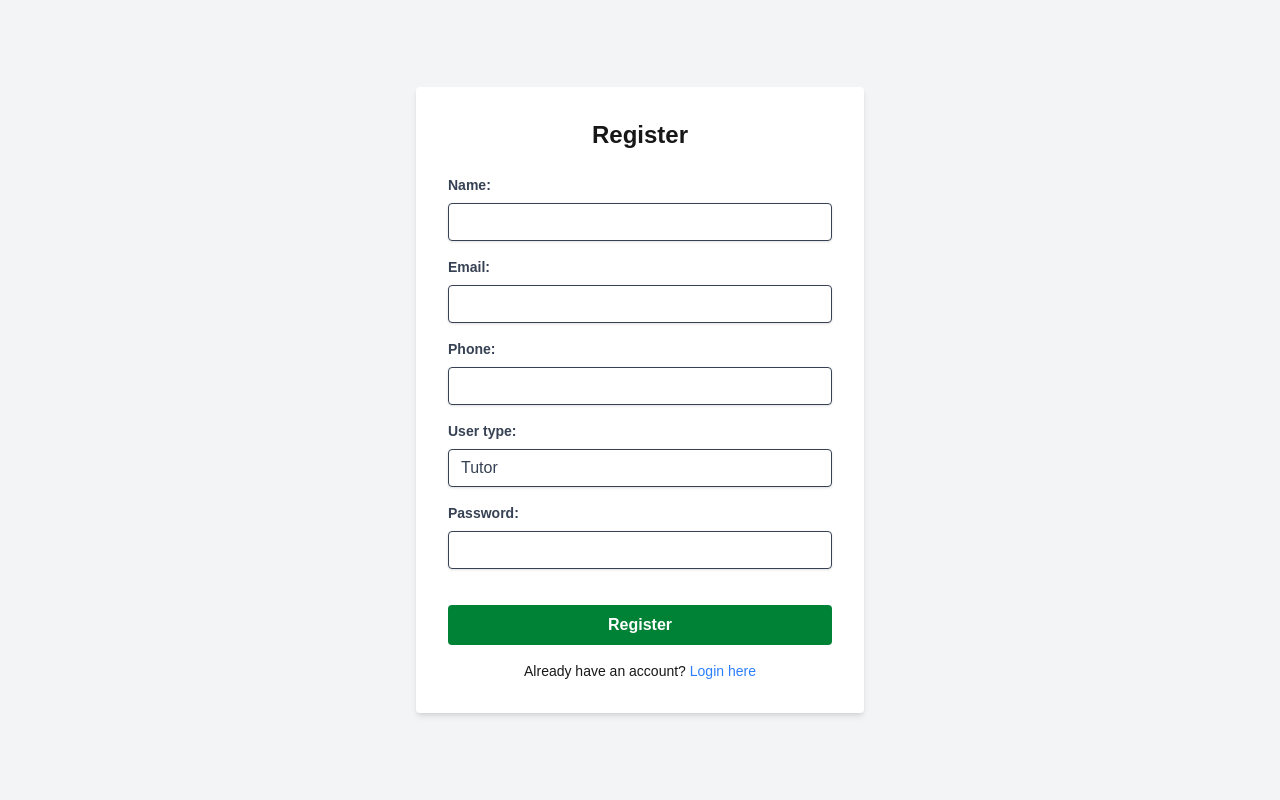
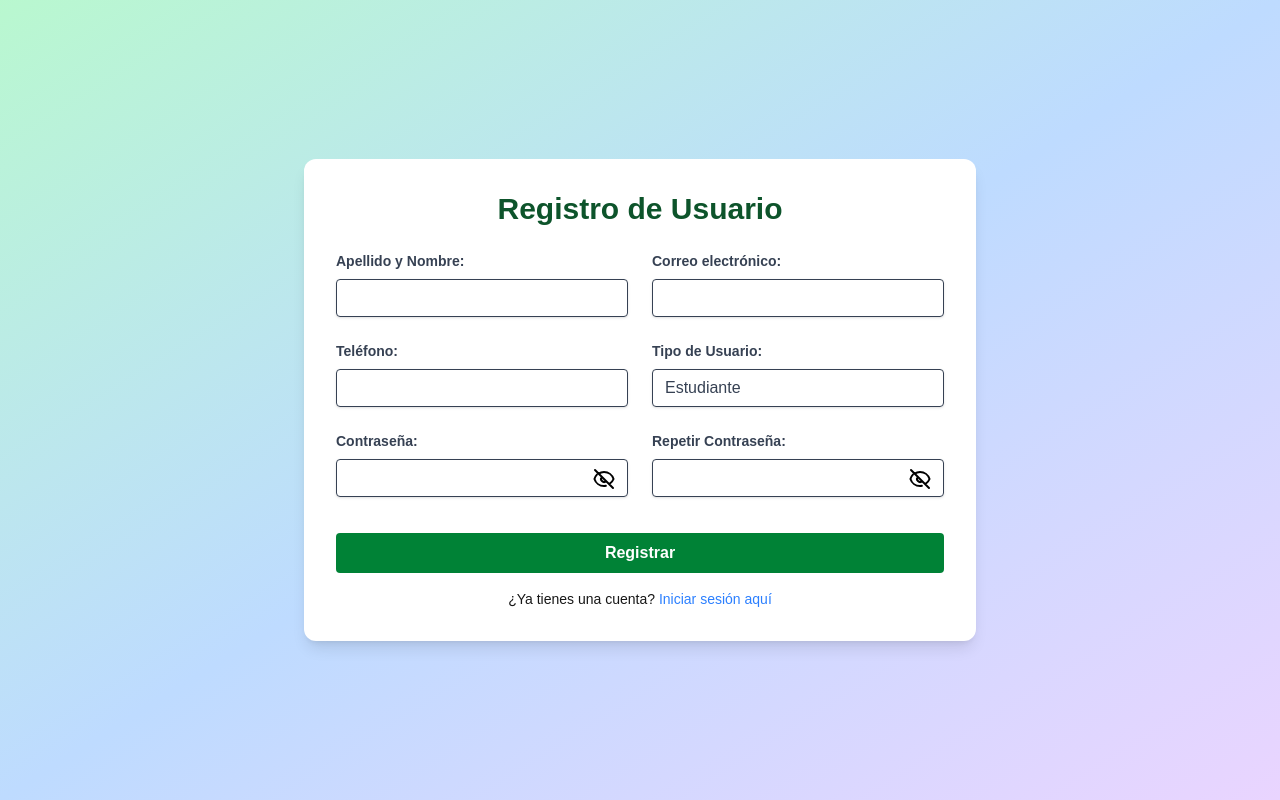
Before and after one commit to disejo/academic-app, a Next.js app: page /register in a window 1280 px wide. Built offline with nearby package versions, Linux system fonts and the light colour scheme; no server answers.

Commit message:
170820251711

```diff
--- a/src/app/(auth)/login/page.tsx
+++ b/src/app/(auth)/login/page.tsx
@@ -1,6 +1,7 @@
 'use client';
 
 import { useState } from 'react';
+import Image from 'next/image';
 import { auth } from '@/lib/firebase';
 import { signInWithEmailAndPassword } from 'firebase/auth';
 import { useRouter } from 'next/navigation';
@@ -9,6 +10,7 @@ import Link from 'next/link';
 export default function LoginPage() {
   const [email, setEmail] = useState('');
   const [password, setPassword] = useState('');
+  const [showPassword, setShowPassword] = useState(false);
   const [error, setError] = useState<string | null>(null);
   const [loading, setLoading] = useState(false);
   const router = useRouter();
@@ -19,21 +21,25 @@ export default function LoginPage() {
     setLoading(true);
     try {
       await signInWithEmailAndPassword(auth, email, password);
-      router.push('/dashboard'); // Redirect to dashboard after successful login
-    } catch (err: any) {
-      setError(err.message);
+      router.push('/dashboard');
+    } catch (err: unknown) {
+      if (err instanceof Error) {
+        setError(err.message);
+      } else {
+        setError('Error desconocido');
+      }
     } finally {
       setLoading(false);
     }
   };
 
   return (
-    <div className="min-h-screen flex items-center justify-center bg-gray-100 dark:bg-gray-800">
+    <div className="min-h-screen flex items-center justify-center bg-gray-100 dark:bg-gray-900">
       <div className="bg-white p-8 rounded shadow-md w-full max-w-md dark:bg-gray-900">
-        <h1 className="text-2xl font-bold mb-6 text-center">Login</h1>
+      <h1 className="text-2xl font-bold mb-6 text-center text-blue-900 dark:text-blue-300">Iniciar Sesión</h1>
         <form onSubmit={handleLogin}>
           <div className="mb-4">
-            <label htmlFor="email" className="block text-gray-700 text-sm font-bold mb-2">Email:</label>
+            <label htmlFor="email" className="block text-gray-700 text-sm font-bold mb-2">Correo electrónico:</label>
             <input
               type="email"
               id="email"
@@ -43,16 +49,29 @@ export default function LoginPage() {
               required
             />
           </div>
-          <div className="mb-6">
-            <label htmlFor="password" className="block text-gray-700 text-sm font-bold mb-2">Password:</label>
+          <div className="mb-6 relative">
+            <label htmlFor="password" className="block text-gray-700 text-sm font-bold mb-2">Contraseña:</label>
             <input
-              type="password"
+              type={showPassword ? "text" : "password"}
               id="password"
-              className="shadow appearance-none border rounded w-full py-2 px-3 text-gray-700 mb-3 leading-tight focus:outline-none focus:shadow-outline"
+              className="shadow appearance-none border rounded w-full py-2 px-3 text-gray-700 mb-3 leading-tight focus:outline-none focus:shadow-outline pr-10"
               value={password}
               onChange={(e) => setPassword(e.target.value)}
               required
             />
+            <span
+              className="absolute right-3 top-9 cursor-pointer"
+              onClick={() => setShowPassword(!showPassword)}
+              aria-label={showPassword ? "Ocultar contraseña" : "Mostrar contraseña"}
+            >
+              <Image
+                src={showPassword ? "/eye.svg" : "/eye-off.svg"}
+                alt={showPassword ? "Ocultar" : "Ver"}
+                width={24}
+                height={24}
+                className="transition-colors duration-200 filter dark:invert dark:brightness-150 text-gray-500 dark:text-gray-300"
+              />
+            </span>
           </div>
           {error && <p className="text-red-500 text-xs italic mb-4">{error}</p>}
           <button
@@ -60,13 +79,13 @@ export default function LoginPage() {
             className="bg-blue-500 hover:bg-blue-700 text-white font-bold py-2 px-4 rounded focus:outline-none focus:shadow-outline w-full cursor-pointer"
             disabled={loading}
           >
-            {loading ? 'Logging in...' : 'Login'}
+            {loading ? 'Ingresando...' : 'Iniciar sesión'}
           </button>
         </form>
         <p className="mt-4 text-center text-sm">
-          Don't have an account?{' '}
+          ¿No tienes una cuenta?{' '}
           <Link href="/register" className="text-blue-500 hover:underline">
-            Register here
+            Regístrate aquí
           </Link>
         </p>
       </div>
--- a/src/app/(auth)/register/page.tsx
+++ b/src/app/(auth)/register/page.tsx
@@ -1,6 +1,7 @@
 'use client';
 
 import { useState } from 'react';
+import Image from 'next/image';
 import { auth, db } from '@/lib/firebase';
 import { createUserWithEmailAndPassword } from 'firebase/auth';
 import { doc, setDoc } from 'firebase/firestore';
@@ -11,6 +12,9 @@ export default function RegisterPage() {
   const [name, setName] = useState('');
   const [email, setEmail] = useState('');
   const [password, setPassword] = useState('');
+  const [repeatPassword, setRepeatPassword] = useState('');
+  const [showPassword, setShowPassword] = useState(false);
+  const [showRepeatPassword, setShowRepeatPassword] = useState(false);
   const [phone, setPhone] = useState('');
   const [role, setRole] = useState('ESTUDIANTE');
   const [error, setError] = useState<string | null>(null);
@@ -20,6 +24,10 @@ export default function RegisterPage() {
   const handleRegister = async (e: React.FormEvent) => {
     e.preventDefault();
     setError(null);
+    if (password !== repeatPassword) {
+      setError('Las contraseñas no coinciden.');
+      return;
+    }
     setLoading(true);
     try {
       const { user } = await createUserWithEmailAndPassword(auth, email, password);
@@ -29,21 +37,25 @@ export default function RegisterPage() {
         phone,
         role,
       });
-      router.push('/login?message=User created successfully. Please log in.'); // Redirect to login after successful registration
-    } catch (err: any) {
+      router.push('/login?message=Usuario creado exitosamente. Por favor inicia sesión.');
+    } catch (err: unknown) {
+      if (err instanceof Error) {
         setError(err.message);
+      } else {
+        setError('Error desconocido');
+      }
     } finally {
       setLoading(false);
     }
   };
 
   return (
-    <div className="min-h-screen flex items-center justify-center bg-gray-100 dark:bg-gray-800">
-      <div className="bg-white p-8 rounded shadow-md w-full max-w-md dark:bg-gray-900">
-        <h1 className="text-2xl font-bold mb-6 text-center">Register</h1>
-        <form onSubmit={handleRegister}>
-          <div className="mb-4">
-            <label htmlFor="name" className="block text-gray-700 text-sm font-bold mb-2">Name:</label>
+    <div className="min-h-screen flex items-center justify-center bg-gradient-to-br from-green-200 via-blue-200 to-purple-200 dark:from-gray-900 dark:via-gray-800 dark:to-gray-900">
+      <div className="bg-white bg-opacity-90 p-8 rounded-xl shadow-lg w-full max-w-2xl dark:bg-gray-900 dark:bg-opacity-90">
+        <h1 className="text-3xl font-bold mb-6 text-center text-green-900 dark:text-green-300">Registro de Usuario</h1>
+        <form onSubmit={handleRegister} className="grid grid-cols-1 md:grid-cols-2 gap-6">
+          <div>
+            <label htmlFor="name" className="block text-gray-700 text-sm font-bold mb-2">Apellido y Nombre:</label>
             <input
               type="text"
               id="name"
@@ -53,8 +65,8 @@ export default function RegisterPage() {
               required
             />
           </div>
-          <div className="mb-4">
-            <label htmlFor="email" className="block text-gray-700 text-sm font-bold mb-2">Email:</label>
+          <div>
+            <label htmlFor="email" className="block text-gray-700 text-sm font-bold mb-2">Correo electrónico:</label>
             <input
               type="email"
               id="email"
@@ -64,8 +76,8 @@ export default function RegisterPage() {
               required
             />
           </div>
-          <div className="mb-4">
-            <label htmlFor="phone" className="block text-gray-700 text-sm font-bold mb-2">Phone:</label>
+          <div>
+            <label htmlFor="phone" className="block text-gray-700 text-sm font-bold mb-2">Teléfono:</label>
             <input
               type="tel"
               id="phone"
@@ -75,8 +87,8 @@ export default function RegisterPage() {
               required
             />
           </div>
-          <div className="mb-4">
-            <label htmlFor="role" className="block text-gray-700 text-sm font-bold mb-2">User type:</label>
+          <div>
+            <label htmlFor="role" className="block text-gray-700 text-sm font-bold mb-2">Tipo de Usuario:</label>
             <select
               id="role"
               className="shadow appearance-none border rounded w-full py-2 px-3 text-gray-700 leading-tight focus:outline-none focus:shadow-outline"
@@ -84,34 +96,74 @@ export default function RegisterPage() {
               onChange={(e) => setRole(e.target.value)}
             >
               <option value="TUTOR">Tutor</option>
+              <option value="ESTUDIANTE">Estudiante</option>
             </select>
           </div>
-          <div className="mb-6">
-            <label htmlFor="password" className="block text-gray-700 text-sm font-bold mb-2">Password:</label>
+          <div className="relative">
+            <label htmlFor="password" className="block text-gray-700 text-sm font-bold mb-2">Contraseña:</label>
             <input
-              type="password"
+              type={showPassword ? "text" : "password"}
               id="password"
-              className="shadow appearance-none border rounded w-full py-2 px-3 text-gray-700 mb-3 leading-tight focus:outline-none focus:shadow-outline"
+              className="shadow appearance-none border rounded w-full py-2 px-3 text-gray-700 mb-3 leading-tight focus:outline-none focus:shadow-outline pr-10"
               value={password}
               onChange={(e) => setPassword(e.target.value)}
               required
             />
+            <span
+              className="absolute right-3 top-9 cursor-pointer"
+              onClick={() => setShowPassword(!showPassword)}
+              aria-label={showPassword ? "Ocultar contraseña" : "Mostrar contraseña"}
+            >
+              <Image
+                src={showPassword ? "/eye.svg" : "/eye-off.svg"}
+                alt={showPassword ? "Ocultar" : "Ver"}
+                width={24}
+                height={24}
+                className="transition-colors duration-200 filter dark:invert dark:brightness-150 text-gray-500 dark:text-gray-300"
+              />
+            </span>
           </div>
+          <div className="relative">
+            <label htmlFor="repeatPassword" className="block text-gray-700 text-sm font-bold mb-2">Repetir Contraseña:</label>
+            <input
+              type={showRepeatPassword ? "text" : "password"}
+              id="repeatPassword"
+              className="shadow appearance-none border rounded w-full py-2 px-3 text-gray-700 mb-3 leading-tight focus:outline-none focus:shadow-outline pr-10"
+              value={repeatPassword}
+              onChange={(e) => setRepeatPassword(e.target.value)}
+              required
+            />
+            <span
+              className="absolute right-3 top-9 cursor-pointer"
+              onClick={() => setShowRepeatPassword(!showRepeatPassword)}
+              aria-label={showRepeatPassword ? "Ocultar contraseña" : "Mostrar contraseña"}
+            >
+              <Image
+                src={showRepeatPassword ? "/eye.svg" : "/eye-off.svg"}
+                alt={showRepeatPassword ? "Ocultar" : "Ver"}
+                width={24}
+                height={24}
+                className="transition-colors duration-200 filter dark:invert dark:brightness-150 text-gray-500 dark:text-gray-300"
+              />
+            </span>
+          </div>
+          <div className="md:col-span-2">
             {error && <p className="text-red-500 text-xs italic mb-4">{error}</p>}
             <button
               type="submit"
               className="bg-green-700 hover:bg-green-500 text-white font-bold py-2 px-4 rounded focus:outline-none focus:shadow-outline w-full cursor-pointer"
               disabled={loading}
             >
-            {loading ? 'Registering...' : 'Register'}
+              {loading ? 'Registrando, espera...' : 'Registrar'}
             </button>
-        </form>
             <p className="mt-4 text-center text-sm">
-          Already have an account?{' '}
+              ¿Ya tienes una cuenta?{' '}
               <Link href="/login" className="text-blue-500 hover:underline">
-            Login here
+                Iniciar sesión aquí
               </Link>
             </p>
+          </div>
+        </form>
       </div>
     </div>
   );
--- a/src/app/admin/subjects-classrooms/page.tsx
+++ b/src/app/admin/subjects-classrooms/page.tsx
@@ -96,7 +96,7 @@ export default function AssignSubjectsToClassroomPage() {
   }
 
   return (
-    <div className="min-h-screen p-4 bg-gray-100 dark:bg-gray-800">
+    <div className="min-h-screen p-4 bg-gray-100 dark:bg-gray-800 mt-14">
       <div className="max-w-4xl mx-auto bg-white p-8 rounded shadow-md dark:bg-gray-900 dark:text-amber-50">
         <h1 className="text-2xl font-bold mb-6 text-center">Asignar Asignaturas a Aulas</h1>
 
--- a/src/app/admin/subjects/page.tsx
+++ b/src/app/admin/subjects/page.tsx
@@ -195,7 +195,7 @@ export default function SubjectsPage() {
   }
 
   return (
-    <div className="min-h-screen p-4 bg-gray-100 dark:bg-gray-800">
+    <div className="min-h-screen p-4 bg-gray-100 dark:bg-gray-800 mt-14">
       <div className="max-w-4xl mx-auto bg-white p-8 rounded shadow-md dark:bg-gray-900 dark:text-amber-50">
         <h1 className="text-2xl font-bold mb-6 text-center">Gestión de Asignaturas</h1>
 
--- a/src/app/preceptor/classrooms/page.tsx
+++ b/src/app/preceptor/classrooms/page.tsx
@@ -71,9 +71,7 @@ const ClassroomsPage = () => {
   };
 
   return (
-    <div className="container mx-auto p-4 text-gray-900 dark:text-gray-100">
-      <h1 className="text-3xl font-bold mb-6">Gestión de Aulas</h1>
-
+    <div className="container mx-auto p-4 text-gray-900 dark:text-gray-100 mt-14">
       {canCreate && (
         <div className="bg-white dark:bg-gray-800 p-6 rounded-lg shadow-md mb-6">
           <h2 className="text-2xl font-semibold mb-4">Crear Nueva Aula</h2>
--- a/src/app/preceptor/students/create/page.tsx
+++ b/src/app/preceptor/students/create/page.tsx
@@ -4,6 +4,7 @@ import { useState, useEffect } from 'react';
 import { useRouter } from 'next/navigation';
 import { db } from '@/lib/firebase';
 import { collection, query, where, getDocs } from 'firebase/firestore';
+import Link from 'next/link';
 
 interface Tutor {
   id: string;
@@ -90,17 +91,18 @@ export default function CreateStudentPage() {
   };
 
   return (
-    <div className="min-h-screen flex items-center justify-center bg-gray-100 dark:bg-gray-800">
-      <div className="bg-white p-8 rounded shadow-md w-full max-w-md dark:bg-gray-900 dark:text-gray-100">
-
+    <div className="min-h-screen flex items-center justify-center bg-gradient-to-br from-blue-200 via-purple-200 to-green-200 dark:from-gray-900 dark:via-gray-800 dark:to-gray-900 mt-14">
+      <div className="bg-white bg-opacity-90 p-10 rounded-xl shadow-2xl w-full max-w-3xl dark:bg-gray-900 dark:bg-opacity-90 dark:text-gray-100">
+        <div className='grid grid-cols-1 md:grid-cols-2 gap-8 mb-8'>
+            <h1 className="text-2xl font-bold text-indigo-900 dark:text-indigo-300">Crear Nuevo Estudiante</h1>
+        </div>
         <div className="mb-10">
-          <h1 className="text-2xl font-bold mb-6 text-center">Create New Student</h1>
-          <form onSubmit={handleCreateStudent}>
-            <div className="mb-4">
-              <label htmlFor="name" className="block text-sm font-bold mb-2 dark:text-gray-300">Name:</label>
+          <form onSubmit={handleCreateStudent} className="grid grid-cols-1 md:grid-cols-2 gap-8">
+            <div>
+              <label htmlFor="name" className="block text-sm font-bold mb-2 dark:text-gray-300">Nombre y Apellido:</label>
               <input type="text" id="name" className="shadow appearance-none border rounded w-full py-2 px-3 text-gray-700 leading-tight focus:outline-none focus:shadow-outline dark:bg-gray-700 dark:text-gray-100 dark:border-gray-600" value={name} onChange={(e) => setName(e.target.value)} required />
             </div>
-            <div className="mb-4">
+            <div>
               <label htmlFor="dni" className="block text-sm font-bold mb-2 dark:text-gray-300">DNI:</label>
               <input
                 type="text"
@@ -111,36 +113,36 @@ export default function CreateStudentPage() {
                 required
               />
             </div>
-            <div className="mb-4">
-              <label htmlFor="email" className="block text-sm font-bold mb-2 dark:text-gray-300">Email:</label>
+            <div>
+              <label htmlFor="email" className="block text-sm font-bold mb-2 dark:text-gray-300">Correo electrónico:</label>
               <input type="email" id="email" className="shadow appearance-none border rounded w-full py-2 px-3 text-gray-700 leading-tight focus:outline-none focus:shadow-outline dark:bg-gray-700 dark:text-gray-100 dark:border-gray-600" value={email} onChange={(e) => setEmail(e.target.value)} required />
             </div>
-            <div className="mb-4">
-              <label htmlFor="password" className="block text-sm font-bold mb-2 dark:text-gray-300">Password:</label>
+            <div>
+              <label htmlFor="password" className="block text-sm font-bold mb-2 dark:text-gray-300">Contraseña:</label>
               <input type="password" id="password" className="shadow appearance-none border rounded w-full py-2 px-3 text-gray-700 leading-tight focus:outline-none focus:shadow-outline dark:bg-gray-700 dark:text-gray-100 dark:border-gray-600" value={password} onChange={(e) => setPassword(e.target.value)} required />
             </div>
-            <div className="mb-4">
-              <label htmlFor="phone" className="block text-sm font-bold mb-2 dark:text-gray-300">Phone:</label>
+            <div>
+              <label htmlFor="phone" className="block text-sm font-bold mb-2 dark:text-gray-300">Teléfono:</label>
               <input type="tel" id="phone" className="shadow appearance-none border rounded w-full py-2 px-3 text-gray-700 leading-tight focus:outline-none focus:shadow-outline dark:bg-gray-700 dark:text-gray-100 dark:border-gray-600" value={phone} onChange={(e) => setPhone(e.target.value)} required />
             </div>
-
-            <div className="mb-4">
-                <label htmlFor="tutor" className="block text-sm font-bold mb-2 dark:text-gray-300">Assign Tutor (Optional):</label>
+            <div>
+              <label htmlFor="tutor" className="block text-sm font-bold mb-2 dark:text-gray-300">Asignar Tutor (opcional):</label>
               <select id="tutor" className="shadow appearance-none border rounded w-full py-2 px-3 text-gray-700 leading-tight focus:outline-none focus:shadow-outline dark:bg-gray-700 dark:text-gray-100 dark:border-gray-600" value={tutorId} onChange={(e) => setTutorId(e.target.value)}>
-                  <option value="">None</option>
+                <option value="">Ninguno</option>
                 {tutors.length > 0 ? tutors.map(t => (
                   <option key={t.id} value={t.id}>{t.name}</option>
                 )) : (
-                    <option value="" disabled>No Tutors Available</option>
+                  <option value="" disabled>No hay tutores disponibles</option>
                 )}
               </select>
             </div>
-
+            <div className="md:col-span-2">
               {error && <p className="text-red-500 text-xs italic mb-4">{error}</p>}
               {success && <p className="text-green-500 text-xs italic mb-4">{success}</p>}
-            <button type="submit" className="bg-blue-500 hover:bg-blue-700 text-white font-bold py-2 px-4 rounded focus:outline-none focus:shadow-outline w-full cursor-pointer" disabled={loading}>
-              {loading ? 'Creating Student...' : 'Create Student'}
+              <button type="submit" className="bg-indigo-900 hover:bg-indigo-800 font-bold text-white py-3 px-6 rounded-md focus:outline-none focus:shadow-outline w-full cursor-pointer transition-all duration-200 shadow-md" disabled={loading}>
+                {loading ? 'Creando estudiante...' : 'Crear estudiante'}
               </button>
+            </div>
           </form>
         </div>
       </div>
--- a/src/components/dashboard/components/SubjectPerformance.tsx
+++ b/src/components/dashboard/components/SubjectPerformance.tsx
@@ -4,6 +4,8 @@ import { useState, useEffect } from 'react';
 import { PieChart, Pie, Cell, Tooltip, Legend, ResponsiveContainer, LineChart, Line, XAxis, YAxis, CartesianGrid } from 'recharts';
 import { db } from '@/lib/firebase';
 import { collection, getDocs, query, where, doc, getDoc } from 'firebase/firestore';
+import Icon from '@mdi/react';
+import { mdiBullseyeArrow } from '@mdi/js';
 
 interface ClassroomData {
   id: string;
@@ -343,7 +345,7 @@ export function SubjectPerformance() {
         </div>
       ) : (
         <div className="text-center py-12 text-gray-500 dark:text-gray-400">
-          <div className="text-6xl mb-4">🎯</div>
+          <div className="flex flex-col items-center mb-4"><Icon path={mdiBullseyeArrow} size={3} /></div>
           <p className="text-lg">Seleccione un aula y una asignatura para ver el rendimiento</p>
         </div>
       )}
```
Also changed, not shown: src/app/preceptor/classrooms/[id]/page.tsx (+8 -8 lines), src/app/preceptor/grades/page.tsx (+9 -3 lines), src/components/dashboard/PreceptorDashboard.tsx (+6 -7 lines), src/components/dashboard/components/BetterAverage.tsx (+6 -1 lines), src/components/dashboard/components/TotalStudents.tsx (+6 -1 lines), public/eye-off.svg (added), public/eye.svg (added). Lines whose indentation alone changed are shown as unchanged.
